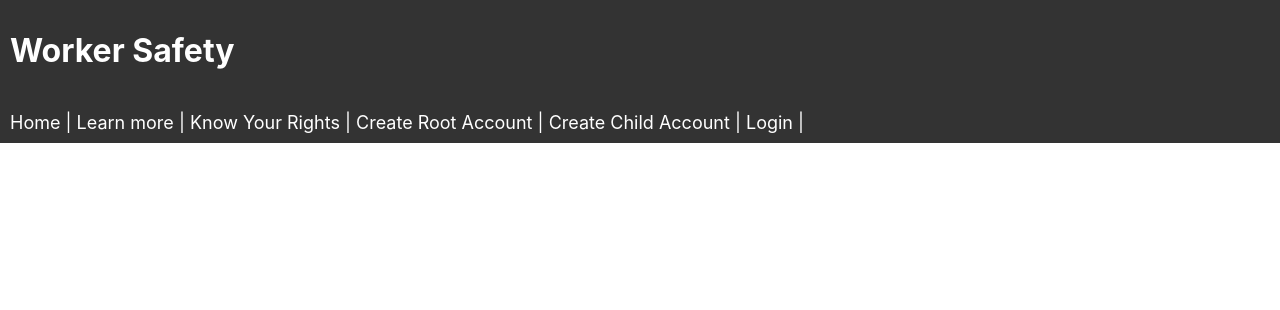
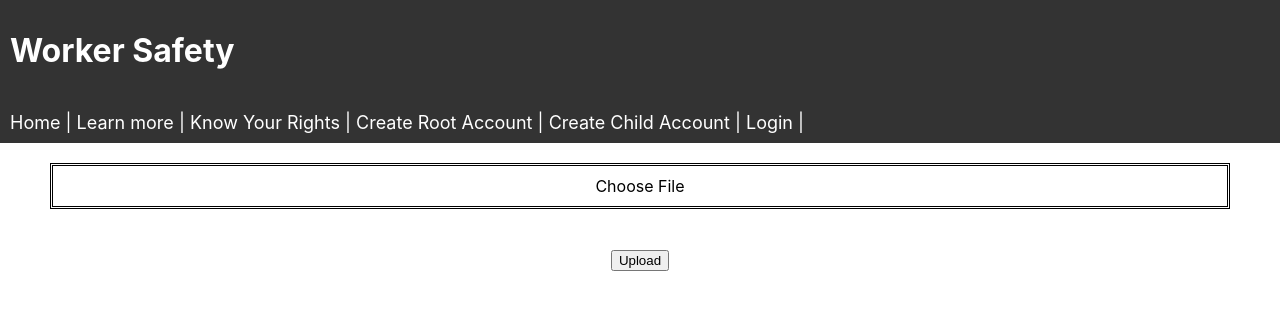
Before and after one commit to etaibar3/worker-safety, a React (Create React App) app in the folder client/: page /upload-floor-plan in a window 1280 px wide. Shown: the top 310 px of the page. Built offline with nearby package versions, Linux system fonts and the light colour scheme.

Commit message:
Functionality of marking desks initial stages

```diff
--- a/client/package.json
+++ b/client/package.json
@@ -3,10 +3,15 @@
   "version": "0.1.0",
   "private": true,
   "dependencies": {
+    "@hapi/joi": "^17.1.1",
     "@testing-library/jest-dom": "^4.2.4",
     "@testing-library/react": "^9.5.0",
     "@testing-library/user-event": "^7.2.1",
     "axios": "^0.19.2",
+    "bcrypt": "^5.0.0",
+    "cors": "^2.8.5",
+    "dotenv": "^8.2.0",
+    "jsonwebtoken": "^8.5.1",
     "react": "^16.13.1",
     "react-dom": "^16.13.1",
     "react-router-dom": "^5.2.0",
--- a/client/src/App.js
+++ b/client/src/App.js
@@ -9,6 +9,7 @@ import LearnMore from './components/pages/LearnMore';
 import KnowYourRights from './components/pages/KnowYourRights';
 import CreateRootAccount from './components/pages/CreateRootAccount';
 import CreateChildAccount from './components/pages/CreateChildAccount';
+import UploadFloorPlan from './components/pages/UploadFloorPlan';
 import Login from './components/pages/Login';
 import Home from './components/layout/home';
 
@@ -24,6 +25,7 @@ function App() {
           <Route exact path="/know-your-rights" component={KnowYourRights}/>
           <Route exact path="/create-root-account" component={CreateRootAccount}/>
           <Route exact path="/create-child-account" component={CreateChildAccount}/>
+          <Route exact path="/upload-floor-plan" component={UploadFloorPlan}/>
           <Route exact path="/login" component={Login}/>
         </div>
       </div>
--- /dev/null
+++ b/client/src/components/functionality/HandleFloorPlan.js
@@ -0,0 +1,50 @@
+// HandleFloorPlan.js
+// Displays the image and implements functionality of marking desks
+
+import React, { useState } from 'react';
+import ReactDOM from 'react-dom';
+import PropTypes from 'prop-types';
+
+export const HandleFloorPlan = (props) => {
+    const [source, setSource] = useState(props.imageSrc);
+
+    return (
+        <div id="wrapper" style={wrapperStyle} onClick={markDesk}>
+            <img src={props.imageSrc} width="400px"></img>
+        </div>
+    )
+}
+
+HandleFloorPlan.propTypes = {
+    imageSrc: PropTypes.string
+}
+
+const markDesk = (e) => {
+    console.log(e.clientX); // tells X position of mouse from window
+    console.log(e.clientY);
+
+    // console.log(e.offsetX); // tells mouse pos within the elem
+    // console.log(e.offsetY)
+
+    const xPos = e.clientX;
+    const yPos = e.clientY;
+
+    const desk = (
+        <div /*id="wrapper" style={wrapperStyle} onClick={markDesk}*/>
+            <img src="https://www.pngmart.com/files/4/Circle-PNG-File.png" alt="Desk"
+            style={{
+                position: 'absolute',
+                left: xPos - 5,
+                top: yPos  - 5,
+                width: '20px'
+            }}/>
+        </div>
+    );
+    ReactDOM.render(desk, document.getElementById('wrapper'));
+}
+
+const wrapperStyle = {
+    textAlign: 'center'
+}
+
+export default HandleFloorPlan;
--- /dev/null
+++ b/client/src/components/pages/UploadFloorPlan.js
@@ -0,0 +1,99 @@
+// The page for uploading the floor plan
+// Passes the image source to the HandleFloorPlan component where
+// the image is rendered and desks are marked
+import React, { useState } from 'react';
+import HandleFloorPlan from '../functionality/HandleFloorPlan'
+import axios from 'axios';
+
+export const UploadFloorPlan = () => {
+    const [file, setFile] = useState('');
+    const [imgSrc, setImg] = useState('');
+    const [filename, setFilename] = useState('Choose File');
+    // const [fileURL, setFileUrl] = useState('');
+    // const [uploadedFile, setUploadedFile] = useState({});
+
+    const onChange = (e) => {
+        setFile(e.target.files[0]);
+        setFilename(e.target.files[0].name);
+
+        var reader = new FileReader();
+        var url = reader.readAsDataURL(e.target.files[0]);
+
+        reader.onloadend = function (e) {
+            setImg(reader.result);
+        }.bind(this);
+    };
+
+// I will need to create an object with a field: name, and file.path
+// async vs sync
+
+    const onSubmit = /*async*/ e => {
+        e.preventDefault();
+        const formData = new FormData();
+        formData.append('file', file);
+        // formData.set('name', 'test123');
+        // console.log(file);
+
+        const fileObj = {
+            name: filename,
+            floorplanImage: file
+        }
+
+        console.log(fileObj);
+
+        try {
+            axios.post('http://localhost:5000/floorplan/', { fileObj })
+                .then(res => {
+                    console.log(res);
+                });
+
+            // const res = await axios.post('http://localhost:5000/floorplan/', formData, {
+            //     headers: {
+            //         'Content-Type': 'multipart/form-data'
+            //     }
+            // });
+            // const { fileName, filePath } = res.data;
+            // setUploadedFile({ fileName, filePath });
+        } catch(err) {
+            if(err.response.status === 500) {
+                console.log('There was a problem with the server');
+            } else {
+                console.log(err.response.data.msg);
+            }
+        }
+
+    };
+
+    return (
+        <div>
+            <form onSubmit={onSubmit} encType="multipart/form-data">
+                <div className="custom-file wrapper" style={wrapperStyle}>
+                    <label style={uploadStyle} htmlFor="file-upload"> {filename}
+                    </label>
+                    <input id="file-upload" type="file" style={hide} onChange={onChange}/>
+                    <HandleFloorPlan imageSrc={imgSrc}/>
+                </div>
+                <input type="submit" value="Upload"/>
+            </form>
+        </div>
+    )
+}
+
+const wrapperStyle = {
+    display: 'grid'
+}
+
+const hide = {
+    display: 'none'
+}
+
+const uploadStyle = {
+    padding: '10px',
+    marginLeft: '50px',
+    marginRight: '50px',
+    marginTop: '20px',
+    marginBottom: '20px',
+    border: 'double',
+}
+
+export default UploadFloorPlan;
```
Also changed, not shown: 2 other files (tests, documents, lock files or other folders).
